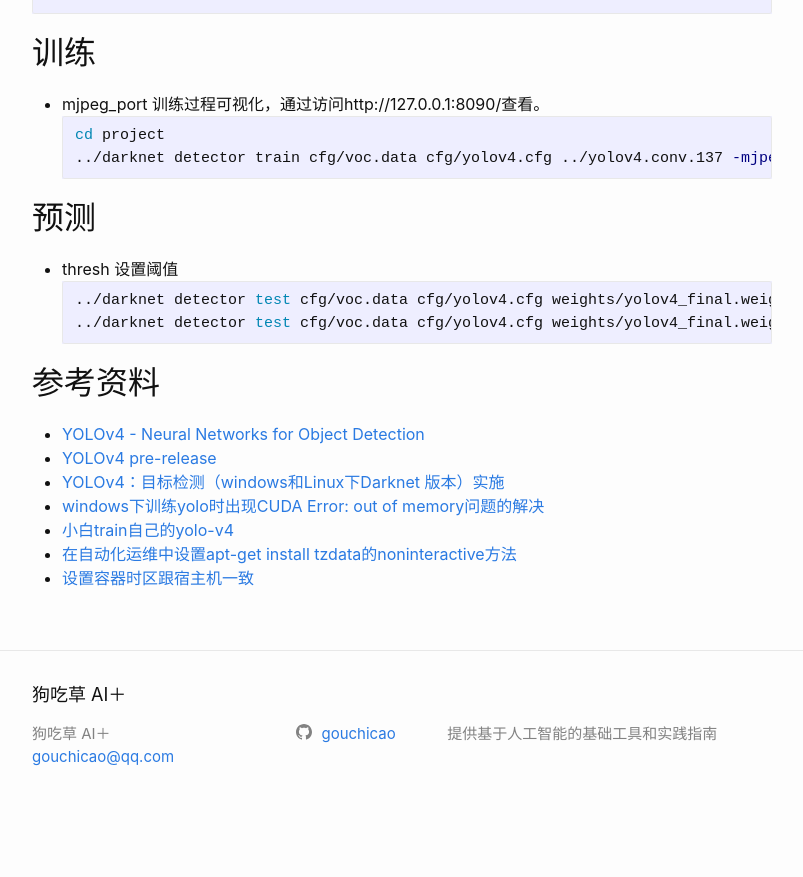
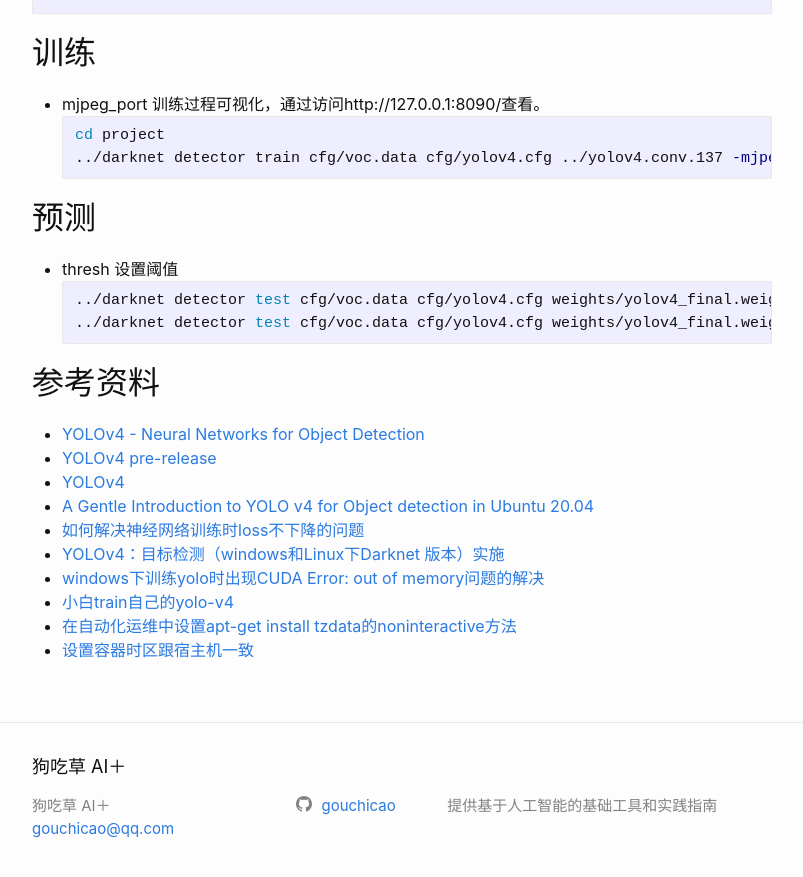
Before and after one commit to gouchicao/gouchicao.github.io, a Jekyll site: the page built from _posts/2020-06-06-Build-YOLOv4-container-application-on-custom-data-set.markdown, in a window 1280 px wide and 900 px high, scrolled down 3028 px. Shown: the top 877 px of the window, without its empty margins (238-1041 px from the left). Built offline with Jekyll 4.4.1, drawn with Linux system fonts in a browser that asks for light colours; before the commit the page ends 3856 px from its top, so only the background shows below that.

Commit message:
Update 2020-06-06-Build-YOLOv4-container-application-on-custom-data-set.markdown

```diff
--- a/_posts/2020-06-06-Build-YOLOv4-container-application-on-custom-data-set.markdown
+++ b/_posts/2020-06-06-Build-YOLOv4-container-application-on-custom-data-set.markdown
@@ -160,6 +160,9 @@ cd project
 ## 参考资料
 * [YOLOv4 - Neural Networks for Object Detection](https://github.com/AlexeyAB/darknet)
 * [YOLOv4 pre-release](https://github.com/AlexeyAB/darknet/releases)
+* [YOLOv4](https://medium.com/@jonathan_hui/yolov4-c9901eaa8e61)
+* [A Gentle Introduction to YOLO v4 for Object detection in Ubuntu 20.04](https://robocademy.com/2020/05/01/a-gentle-introduction-to-yolo-v4-for-object-detection-in-ubuntu-20-04/)
+* [如何解决神经网络训练时loss不下降的问题](https://blog.ailemon.me/2019/02/26/solution-to-loss-doesnt-drop-in-nn-train/)
 * [YOLOv4：目标检测（windows和Linux下Darknet 版本）实施](https://www.cnblogs.com/wujianming-110117/p/12940914.html)
 * [windows下训练yolo时出现CUDA Error: out of memory问题的解决](https://blog.csdn.net/qq_33485434/article/details/80432054)
 * [小白train自己的yolo-v4](https://mc.ai/小白train自己的yolo-v4/)
```
